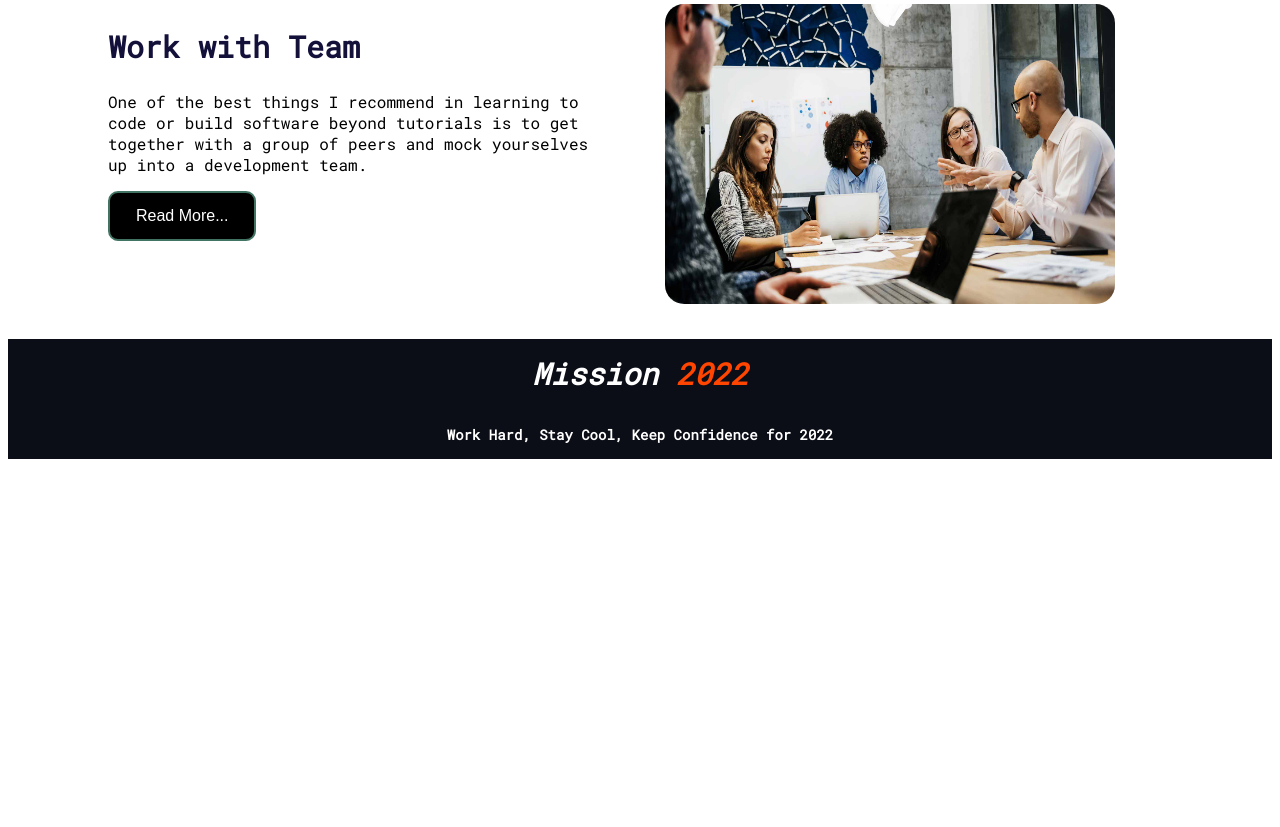
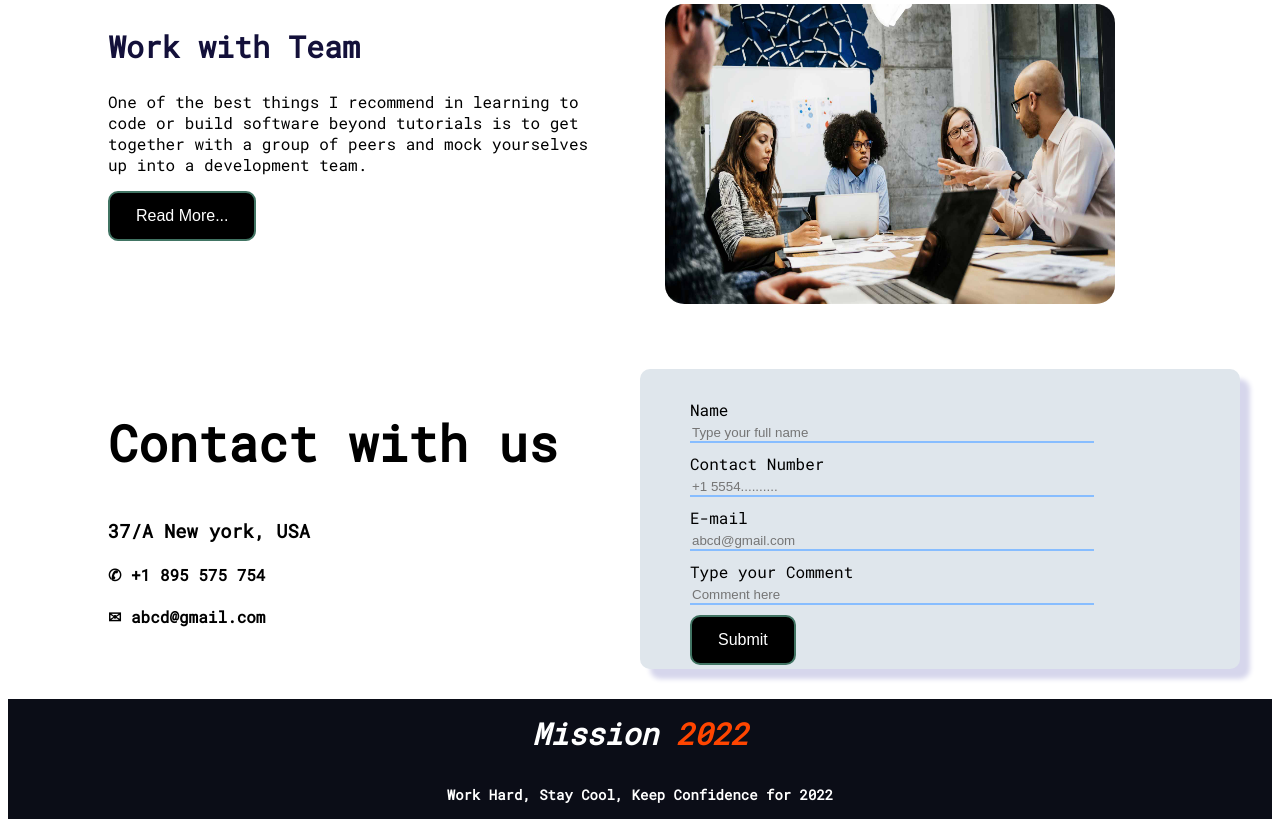
Before and after one commit to Developer-Kabir/assignment-1, a plain HTML site: page index.html in a window 1280 px wide. Shown: the part 1539-2366 px from the top of the page. Before the commit the page ends 2006 px from the top, so only its background shows below. Drawn offline with Linux system fonts and the light colour scheme.

Commit message:
contact area added

```diff
--- a/index.html
+++ b/index.html
@@ -76,9 +76,28 @@
 
 
         <section class="contact">
-            <div></div>
-            <div>
-
+            <div class="contact-area">
+                <h1>Contact with us</h1>
+                <h3>37/A New york, USA</h3>
+                <div>
+                    <h4>✆ +1 895 575 754</h4>
+                </div>
+                <div>
+                    <h4> ✉ abcd@gmail.com</h4>
+                </div>
+            </div>
+            <div class="contact-area">
+                <div class="form">
+                    <label for="name">Name</label> <br>
+                    <input type="text" class="item" id="name" placeholder="Type your full name"> <br>
+                    <label for="phone">Contact Number</label> <br>
+                    <input type="number" id="contact" class="item" placeholder="+1 5554.........."> <br>
+                    <label for="email">E-mail</label> <br>
+                    <input type="email" class="item" placeholder="abcd@gmail.com" id="email"> <br>
+                    <label for="textarea">Type your Comment</label> <br>
+                    <input type="text" class="item" placeholder="Comment here" id="textarea"> <br>
+                    <button><a href="#">Submit</a></button>
+                </div>
             </div>
         </section>
     </div>
--- a/style.css
+++ b/style.css
@@ -1,6 +1,6 @@
 body{
     background-color: #fff;
-    font-family: 'Roboto Mono', monospace;
+    font-family: 'Roboto Mono', sans-serif;
 }
 .container{
     padding: 40px 100px 0 100px;
@@ -112,7 +112,34 @@ width: 50%;
     margin-left: 48px;
 }
 
+.contact{
+    height: 300px;
+    display: flex;
+    margin-top: 60px;
 
+}
+
+.contact-area{
+    width: 50%;
+}
+
+.form{
+    width: 500px;
+    height: 240px;
+    background-color: rgb(223, 230, 236);
+    border-radius: 1px solid white;
+    border-radius: 10px;
+    padding: 30px 50px;
+    box-shadow: 10px 10px 5px rgb(214, 214, 236);
+}
+
+.item {
+    width: 400px;
+    border: none;
+    border-bottom: 2px solid rgb(135, 189, 255);
+    background-color: rgb(223, 230, 236);
+    margin-bottom: 10px;
+}
 footer {
     height: 120px;
     background-color: #0b0d17;
```
